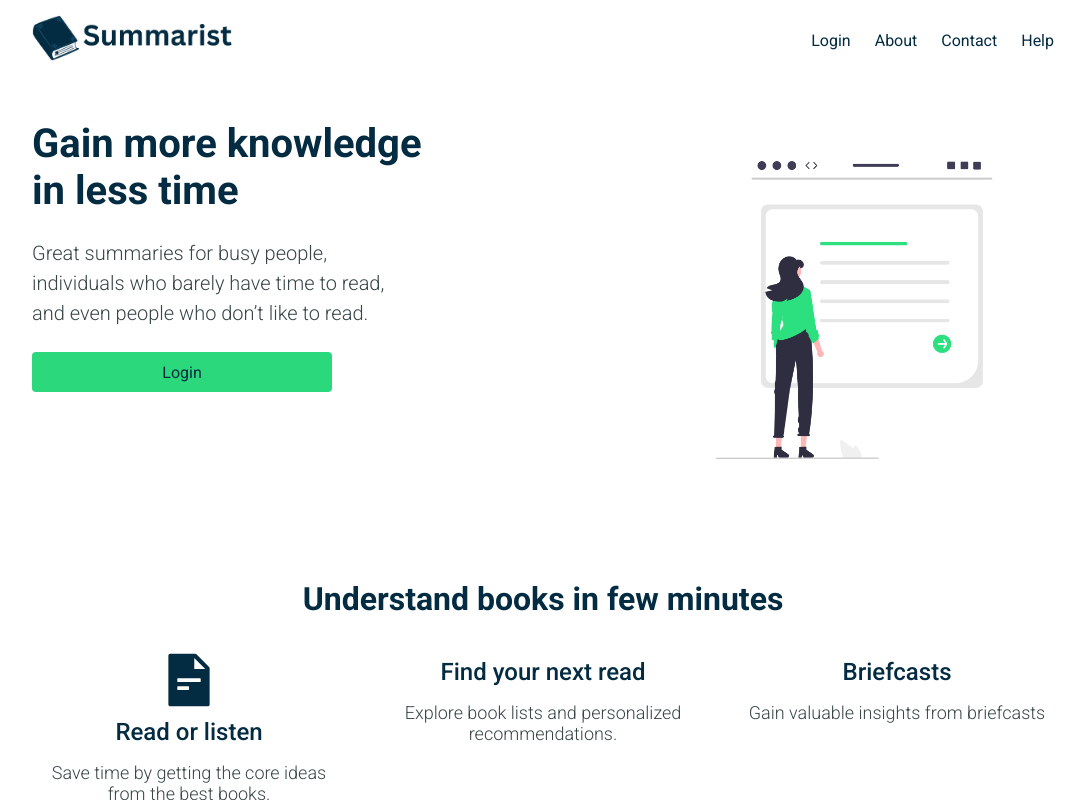
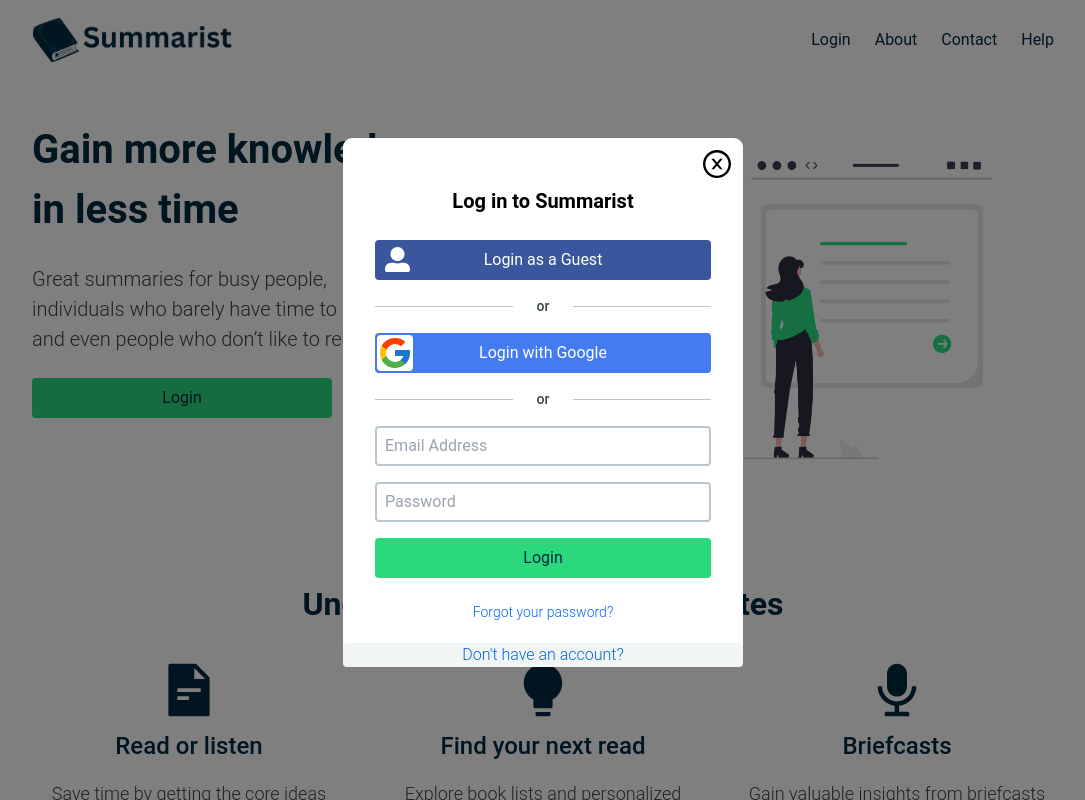
Before and after one commit to MangGlang/Book-Summary-AI-Application, a Next.js app: page / in a window 1280 px wide. Shown: the top 800 px of the page, without its empty margins (97-1182 px from the left). Built offline with nearby package versions, Linux system fonts and the light colour scheme.

Commit message:
feature: display login modal

```diff
--- /dev/null
+++ b/components/CreateStars.jsx
@@ -0,0 +1,16 @@
+import React from 'react'
+import { BsStarFill } from "react-icons/bs";
+
+const CreateStars = ( { num } ) => {
+
+  return (
+    <>
+        {
+          // TODO: Give id's to stars
+            new Array(num).fill(<BsStarFill />)
+        }
+    </>
+  )
+}
+
+export default CreateStars
--- /dev/null
+++ b/components/modals/LoginModal.jsx
@@ -0,0 +1,66 @@
+import Modal from "@mui/material/Modal";
+import { useState } from "react";
+import { FaUserAlt } from "react-icons/fa";
+import { FcGoogle } from "react-icons/fc";
+import {AiOutlineCloseCircle} from "react-icons/ai"
+
+export default function LoginModal() {
+  const [isOpen, setIsOpen] = useState(true);
+
+  const handleClose = () => setIsOpen(false);
+  return (
+    <>
+      <button className="btn home__cta--btn">Login</button>
+
+      {/* Modal: 2 props, "open={useState to handle open}", "onClose={funct to handle close}" */}
+      <Modal open={isOpen} onClose={handleClose} className="login__modal">
+        <div className="login__modal--container">
+          <div className="login__content">
+            <div className="login__modal--header">Log in to Summarist</div>
+
+            {/* Login Buttons */}
+            <button className="btn home__cta--btn login__button--guest">
+              <FaUserAlt className="guest__user--mask" />
+              Login as a Guest
+            </button>
+
+            <div className="login__seperator">
+              <span className="login__seperator--text">or</span>
+            </div>
+            <button className="btn home__cta--btn login__button--google">
+              <FcGoogle className="guest__user--mask google__user--mask" />
+              Login with Google
+            </button>
+            <div className="login__seperator">
+              <span className="login__seperator--text">or</span>
+            </div>
+
+            {/* Login Form */}
+            <div className="login__main--form">
+              <input
+                className="login__main--input"
+                placeholder="Email Address"
+                type={"email"}
+              />
+              <input
+                className="login__main--input"
+                placeholder="Password"
+                type={"password"}
+              />
+              <button className="btn">Login</button>
+            </div>
+          </div>
+
+          {/* Forgot Password/No Account */}
+          <div className="login__password--forgot">
+            Forgot your password?
+          </div>
+          <div className="login__password--forgot login__account--creation">
+            Don't have an account?
+          </div>
+          <AiOutlineCloseCircle className="login__closeModal"/>
+        </div>
+      </Modal>
+    </>
+  );
+}
--- /dev/null
+++ b/components/modals/SignupModal.jsx
@@ -0,0 +1,5 @@
+export default function SignupModal() {
+    return (
+        <button className="btn home__cta--btn">Login</button>
+    )
+}
--- a/pages/_app.tsx
+++ b/pages/_app.tsx
@@ -1,5 +1,6 @@
 import '@/styles/globals.css'
 import type { AppProps } from 'next/app'
+import 'tailwindcss/tailwind.css'
 
 export default function App({ Component, pageProps }: AppProps) {
   return <Component {...pageProps} />
--- a/pages/index.tsx
+++ b/pages/index.tsx
@@ -4,7 +4,15 @@
 import styles from "@/styles/Home.module.css";
 import landing from "../public/assets/landing.png";
 import logo from "../public/assets/logo.png";
-import { AiFillFileText } from "react-icons/ai"
+import { AiFillFileText } from "react-icons/ai";
+import { AiFillBulb } from "react-icons/ai";
+import { AiFillAudio } from "react-icons/ai";
+import { BsStarHalf } from "react-icons/bs";
+import { BiCrown } from "react-icons/bi";
+import { RiLeafLine } from "react-icons/ri";
+import CreateStars from "../components/CreateStars";
+import LoginModal from "@/components/modals/LoginModal"
+import 'tailwindcss/tailwind.css'
 
 const inter = Inter({ subsets: ["latin"] });
 
@@ -21,7 +29,7 @@
         <nav className="nav">
           <div className="nav__wrapper">
             <figure className="nav__img--mask">
-              <Image src={logo} alt="logo" width={200} height={46}/>
+              <Image src={logo} alt="logo" width={200} height={46} />
             </figure>
             <ul className="nav__list--wrapper">
               <li className="nav__list nav__list--login">Login</li>
@@ -50,7 +58,7 @@
                   <button className="btn home__cta--btn">Login</button>
                 </div>
                 <figure className="landing__image--mask">
-                  <Image src={landing} alt="landing"/>
+                  <Image src={landing} alt="landing" />
                 </figure>
               </div>
             </div>
@@ -73,14 +81,18 @@
                   </div>
                 </div>
                 <div className="features">
-                  <div className="features__icon">{/* <AiFillBulb /> */}</div>
+                  <div className="features__icon">
+                    <AiFillBulb />
+                  </div>
                   <div className="features__title">Find your next read</div>
                   <div className="features__sub--title">
                     Explore book lists and personalized recommendations.
                   </div>
                 </div>
                 <div className="features">
-                  <div className="features__icon">{/* <AiFillAudio /> */}</div>
+                  <div className="features__icon">
+                    <AiFillAudio />
+                  </div>
                   <div className="features__title">Briefcasts</div>
                   <div className="features__sub--title">
                     Gain valuable insights from briefcasts
@@ -183,7 +195,9 @@
                 <div className="review">
                   <div className="review__header">
                     <div className="review__name">Hanna M.</div>
-                    <div className="review__stars">{/* <BsStarFill /> */}</div>
+                    <div className="review__stars">
+                      <CreateStars num={5} />
+                    </div>
                   </div>
                   <div className="review__body">
                     This app has been a <b>game-changer</b> for me! It's saved
@@ -194,7 +208,9 @@
                 <div className="review">
                   <div className="review__header">
                     <div className="review__name">David B.</div>
-                    <div className="review__stars">{/* <BsStarFill /> */}</div>
+                    <div className="review__stars">
+                      <CreateStars num={5} />
+                    </div>
                   </div>
                   <div className="review__body">
                     I love this app! It provides {""}
@@ -206,19 +222,23 @@
                 <div className="review">
                   <div className="review__header">
                     <div className="review__name">Nathan S.</div>
-                    <div className="review__stars">{/* <BsStarFill /> */}</div>
+                    <div className="review__stars">
+                      <CreateStars num={5} />
+                    </div>
                   </div>
                   <div className="review__body">
                     This app is a great way to get the main takeaways from a
                     book without having to read the entire thing. {""}
-                    <b>The summaries are well-written and informative.</b>
+                    <b>The summaries are well-written and informative. </b>
                     Definitely worth downloading.
                   </div>
                 </div>
                 <div className="review">
                   <div className="review__header">
                     <div className="review__name">Ryan R.</div>
-                    <div className="review__stars">{/* <BsStarFill /> */}</div>
+                    <div className="review__stars">
+                      <CreateStars num={5} />
+                    </div>
                   </div>
                   <div className="review__body">
                     If you're a busy person who {""}
@@ -229,7 +249,7 @@
                 </div>
               </div>
               <div className="reviews__btn--wrapper">
-                <button className="btn home__cta--btn">Login</button>
+                <LoginModal />
               </div>
             </div>
           </div>
@@ -242,7 +262,9 @@
               </div>
               <div className="numbers__wrapper">
                 <div className="numbers">
-                  <div className="numbers__icon">{/* <BiCrown /> */}</div>
+                  <div className="numbers__icon">
+                    <BiCrown />
+                  </div>
                   <div className="numbers__title">3 Million</div>
                   <div className="numbers__sub--title">
                     Downloads on all platforms
@@ -250,8 +272,8 @@
                 </div>
                 <div className="numbers">
                   <div className="numbers__icon numbers__star--icon">
-                    {/* <BsStarFill /> */}
-                    {/* <BsStarHalf /> */}
+                    <CreateStars num={4} />
+                    <BsStarHalf />
                   </div>
                   <div className="numbers__title">4.5 Stars</div>
                   <div className="numbers__sub--title">
@@ -259,7 +281,9 @@
                   </div>
                 </div>
                 <div className="numbers">
-                  <div className="numbers__icon">{/* <RiLeafLine /> */}</div>
+                  <div className="numbers__icon">
+                    <RiLeafLine />
+                  </div>
                   <div className="numbers__title">97%</div>
                   <div className="numbers__sub--title">
                     Of Summarist members create a better reading habit
--- a/styles/Home.module.css
+++ b/styles/Home.module.css
@@ -1,3 +1,8 @@
+@tailwind base;
+@tailwind components;
+@tailwind utilities;
+
+
 .main {
   display: flex;
   flex-direction: column;
--- a/styles/globals.css
+++ b/styles/globals.css
@@ -1,3 +1,7 @@
+@tailwind base;
+@tailwind components;
+@tailwind utilities;
+
 @import url("https://fonts.googleapis.com/css2?family=Roboto:wght@100;300;400;500;700;900&display=swap");
 
 * {
@@ -541,3 +545,172 @@
     display: none;
   }
 }
+
+/* Login Modal Styling */
+.login__modal {
+  display: flex;
+  justify-content: center;
+  align-items: center;
+  width: 100%;
+}
+
+.login__modal--container {
+  position: relative;
+  display: flex;
+  flex-direction: column;
+  align-items: center;
+  background-color: white;
+  width: 400px;
+  height: 525px;
+  border-radius: 9px;
+  outline: none;
+}
+
+.login__content {
+  display: flex;
+  flex-direction: column;
+  justify-content: center;
+  align-items: center;
+  max-width: 400px;
+  padding: 48px 32px 24px;
+  width: 100%;
+}
+
+.login__modal--header {
+  font-size: 20px;
+  font-weight: bold;
+}
+
+.login__button--guest {
+  background-color: rgb(58, 87, 157);
+  color: white;
+  position: relative;
+  max-width: 336px;
+
+  margin-top: 24px;
+}
+
+.login__button--google {
+  background-color: #447bf1 !important;
+  color: white;
+  position: relative;
+  max-width: 336px;
+}
+
+.login__button--guest:hover {
+  background-color: #25396b !important;
+}
+
+.login__button--google:hover {
+  background-color: #3367d6 !important;
+}
+
+.guest__user--mask {
+  position: absolute;
+  left: 10px;
+  width: 25px;
+  height: 25px;
+}
+
+.google__user--mask {
+  background: white;
+  width: 36px;
+  height: 36px;
+  left: 2px !important;
+  border-radius: 4px;
+}
+
+.login__seperator--container {
+  display: flex;
+  justify-content: space-between;
+  align-items: center;
+}
+
+.login__seperator {
+  display: flex;
+  align-items: center;
+  margin: 16px 0;
+  max-width: 400px;
+  width: 100%;
+}
+
+.login__seperator::after,
+.login__seperator::before {
+  content: "";
+  display: block;
+  flex-grow: 1;
+  height: 1px;
+  background: #bac8ce;
+}
+
+.login__seperator--text {
+  margin: 0 24px;
+  font-size: 14px;
+  color: #394547;
+  font-weight: 500;
+}
+
+.login__main--form {
+  display: flex;
+  flex-direction: column;
+  width: 100%;
+}
+
+.login__main--input {
+  padding: 8px;
+  margin-bottom: 16px;
+  color: #394547;
+  outline: none;
+  border: 2px solid #bac8ce;
+  border-radius: 4px;
+  height: 40px;
+}
+
+.login__main--input:focus {
+  border-color: #20ba68;
+  border: 2px solid #20ba68;
+}
+
+/* Forgot Password/No Account */
+.login__password--forgot {
+  color: #0564f1;
+  font-size: 14px;
+  font-weight: 300;
+}
+
+.login__password--forgot:hover {
+  cursor: pointer;
+  color: #044bb4;
+}
+
+
+.login__account--creation {
+  margin-top: 20px;
+  font-size: 16px;
+  background-color: #f1f6f4;
+  border-radius: 4px;
+  width: 100%;
+  height: 40px;
+  justify-content: center;
+  align-items: center;
+  display: flex;
+}
+
+.login__account--creation:hover {
+  background-color: #dde6e6;
+  cursor: pointer
+}
+
+.login__closeModal {
+  position: absolute;
+  width: 32px;
+  height: 32px;
+  top: 10px;
+  right: 10px;
+  transition: all 300ms ease;
+}
+
+.login__closeModal:hover {
+  opacity: .5;
+  cursor: pointer;
+}
--- /dev/null
+++ b/tailwind.config.js
@@ -0,0 +1,20 @@
+/** @type {import('tailwindcss').Config} */
+module.exports = {
+  content: [
+    "./app/**/*.{js,ts,jsx,tsx,mdx}",
+    // *****************************
+    // telling tailwind css to go to pages folder, and apply styling to all files
+    // that end in the following ."fileType"
+    "./pages/**/*.{js,ts,jsx,tsx,mdx}",
+    "./components/**/*.{js,ts,jsx,tsx,mdx}",
+    "./modals/**/*.{js,ts,jsx,tsx,mdx}",
+    // *****************************
+
+    // Or if using `src` directory:
+    "./src/**/*.{js,ts,jsx,tsx,mdx}",
+  ],
+  theme: {
+    extend: {},
+  },
+  plugins: [],
+};
--- a/tsconfig.json
+++ b/tsconfig.json
@@ -9,6 +9,7 @@
     "esModuleInterop": true,
     "module": "esnext",
     "moduleResolution": "bundler",
+    "types": ["react", "react-transition-group"],
     "resolveJsonModule": true,
     "isolatedModules": true,
     "jsx": "preserve",
```
Also changed, not shown: package.json (+13 -0 lines), src/firebase/init.jsx (added, +23 -0 lines), 1 other file (tests, documents, lock files or other folders).
